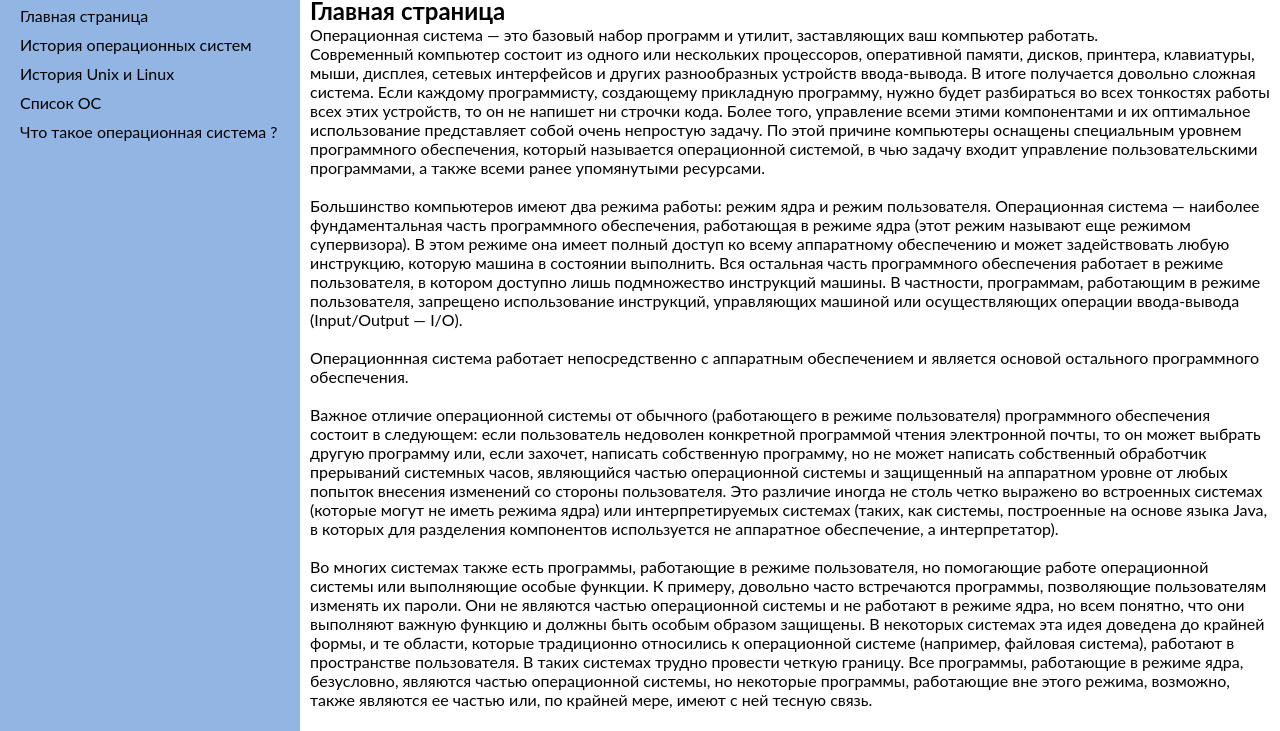
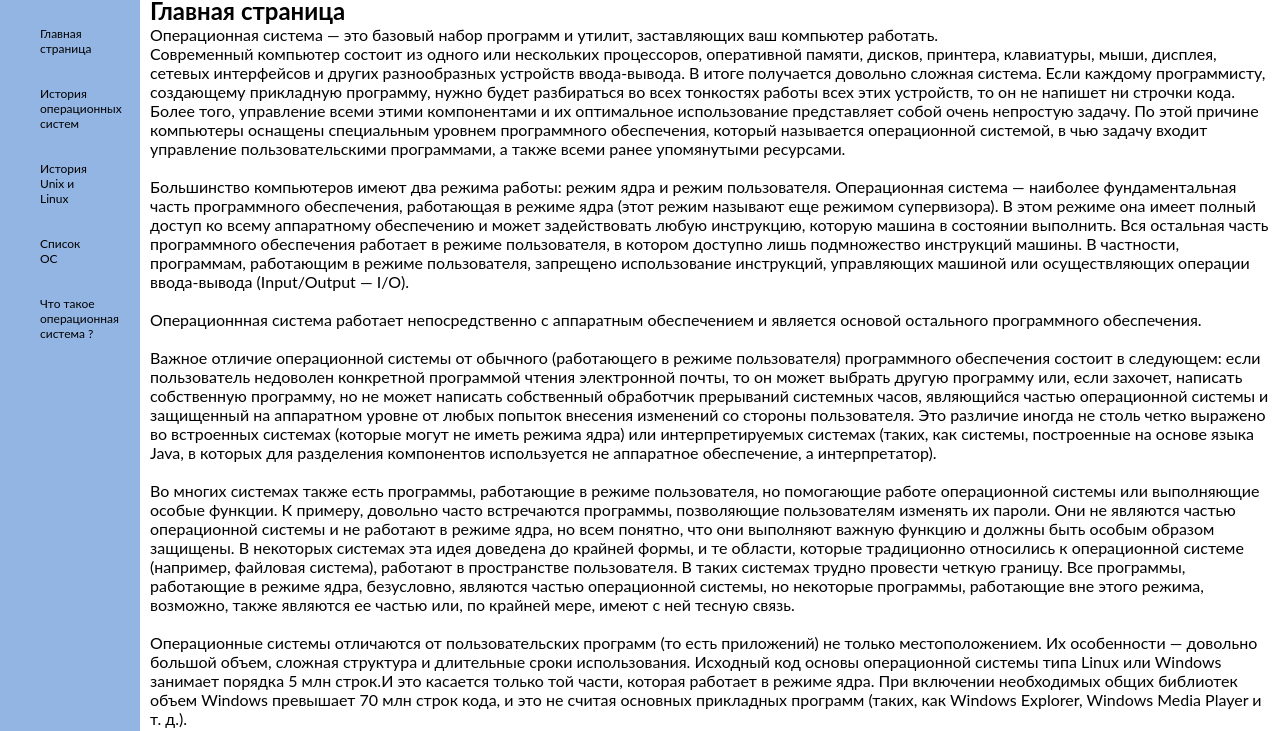
Before and after one commit to GeorgiiVoyakin/site_about_OSs, a plain HTML site: page index.html in a window 1280 px wide. Shown: the part 53-784 px from the top of the page. Drawn offline with Linux system fonts and the light colour scheme.

Commit message:
testing adaptive layout

```diff
--- a/css/master.css
+++ b/css/master.css
@@ -53,3 +53,14 @@ button {
   margin: 4px 2px;
   cursor: pointer;
 }
+
+@media (max-width: 1400px) {
+  .sidenav {
+    min-width: 120px;
+  }
+
+  .sidenav a {
+    margin: 30px;
+    font-size: 12px;
+  }
+}
--- a/index.html
+++ b/index.html
@@ -2,6 +2,7 @@
 <html lang="ru" dir="ltr">
   <head>
     <meta charset="utf-8">
+    <meta name="viewport" content="width=device-width, initial-scale=1, maximum-scale=1">
     <title>Современные операционные системы</title>
     <link rel="stylesheet" href="./css/master.css">
     <link rel="stylesheet" href="./css/index.css">
```
